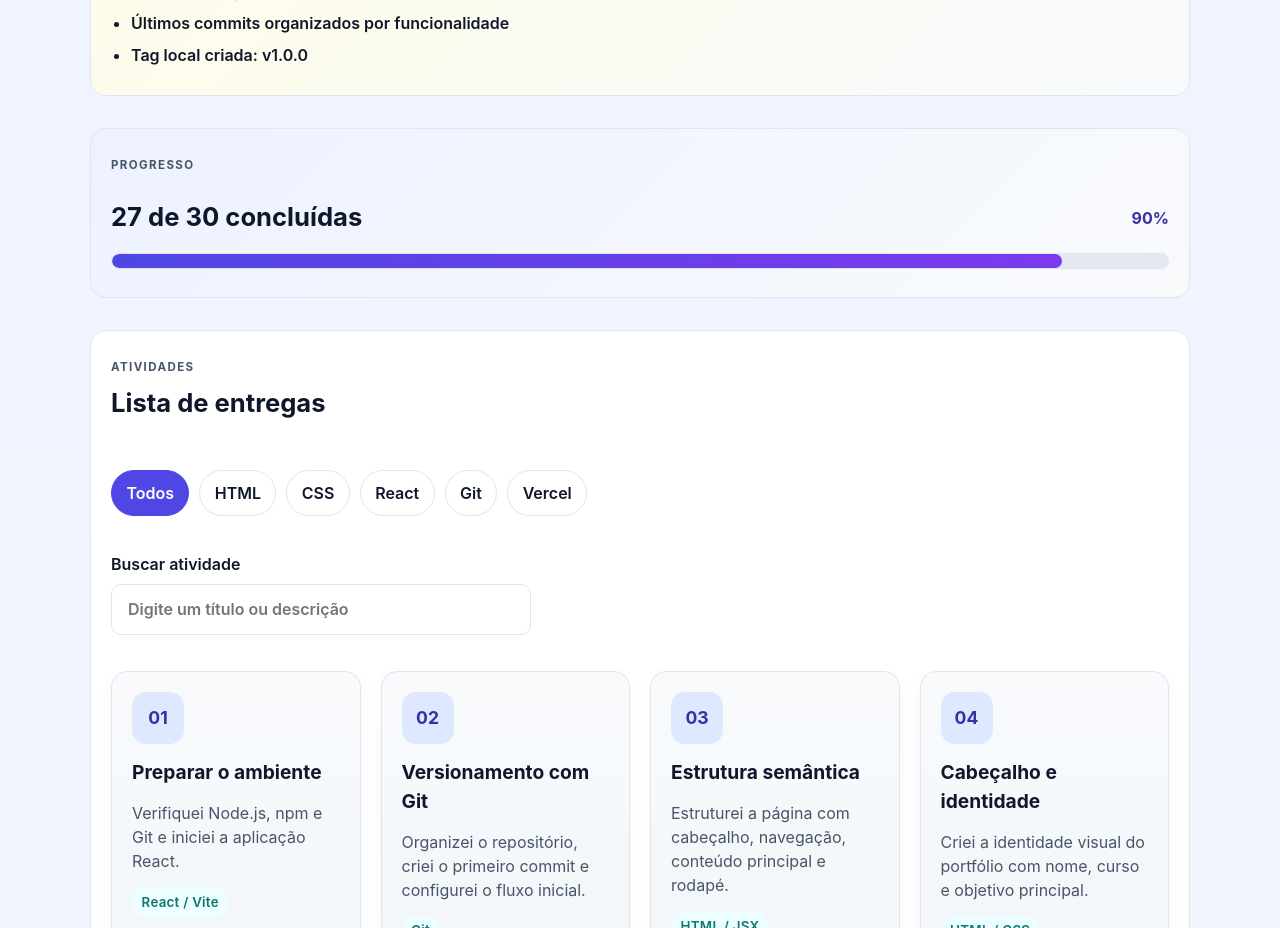
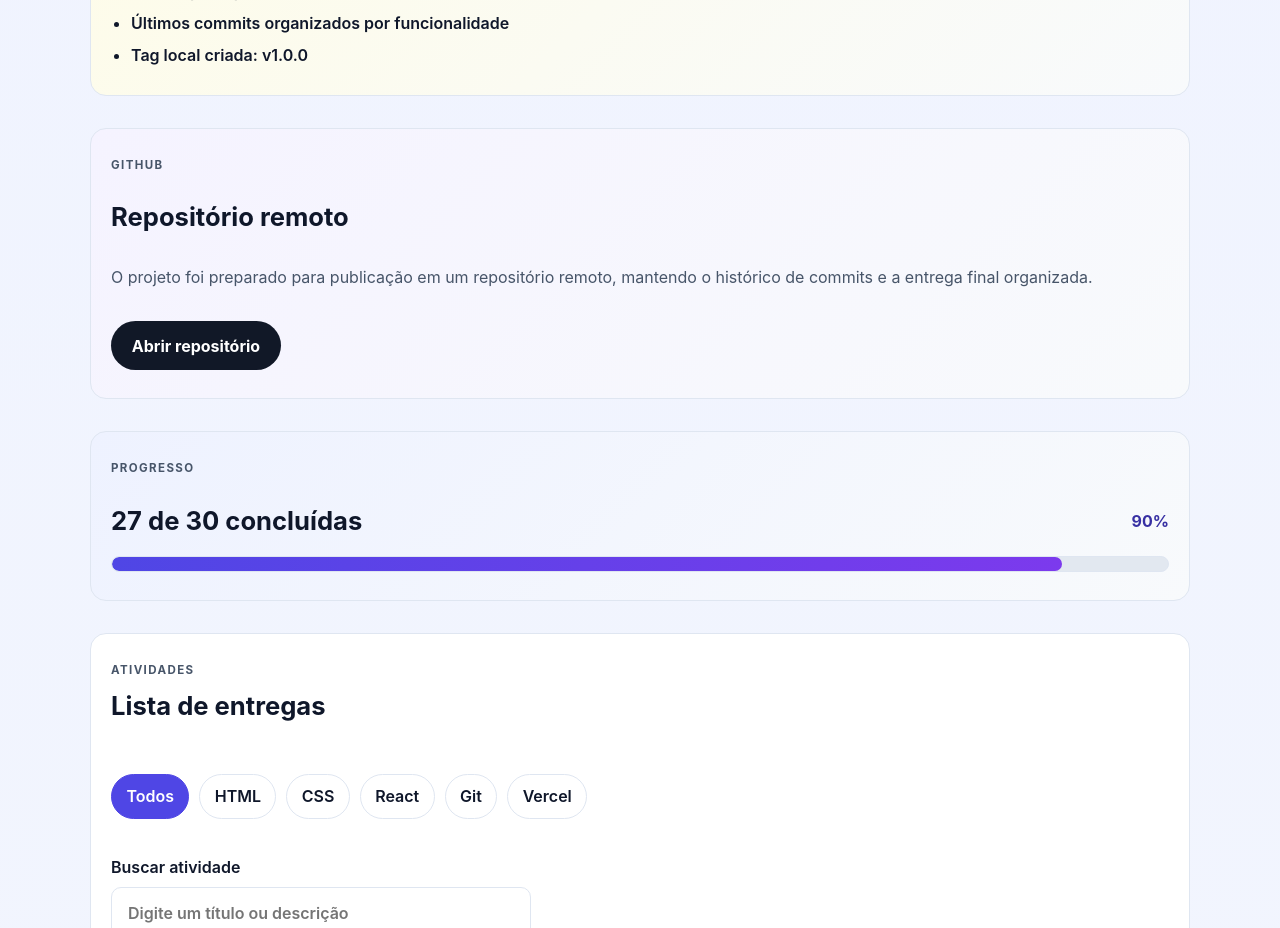
Before and after one commit to juliana008/anotacoes, a React (Vite) app in the folder Desenvolvimento_Full_Stack/Aulas/React/pratica_revisao/: page / in a window 1280 px wide. Shown: the part 1480-2408 px from the top of the page. Built offline with nearby package versions, Linux system fonts and the light colour scheme.

Commit message:
publicar repositorio remoto

```diff
--- a/Desenvolvimento_Full_Stack/Aulas/React/pratica_revisao/src/App.css
+++ b/Desenvolvimento_Full_Stack/Aulas/React/pratica_revisao/src/App.css
@@ -209,6 +209,23 @@
   gap: 8px;
   color: var(--cor-texto);
   font-weight: 600;
+}
+
+.repositorio {
+  background: linear-gradient(135deg, #f5f3ff, #f8fafc);
+}
+
+.botao-repositorio {
+  display: inline-flex;
+  align-items: center;
+  justify-content: center;
+  width: fit-content;
+  background: #111827;
+  color: #fff;
+  text-decoration: none;
+  border-radius: 999px;
+  padding: 0.8rem 1.3rem;
+  font-weight: 700;
 }
 
 .sobre__conteudo {
--- a/Desenvolvimento_Full_Stack/Aulas/React/pratica_revisao/src/App.jsx
+++ b/Desenvolvimento_Full_Stack/Aulas/React/pratica_revisao/src/App.jsx
@@ -20,6 +20,8 @@ const historicoGit = [
   'Últimos commits organizados por funcionalidade',
   'Tag local criada: v1.0.0',
 ]
+
+const repositorioRemoto = 'https://github.com/seu-usuario/portfolio-atividades'
 
 const filtros = ['Todos', 'HTML', 'CSS', 'React', 'Git', 'Vercel']
 
@@ -134,6 +136,18 @@ function App() {
               <li key={item}>{item}</li>
             ))}
           </ul>
+        </section>
+
+        <section className="bloco repositorio">
+          <p className="eyebrow">GitHub</p>
+          <h2>Repositório remoto</h2>
+          <p>
+            O projeto foi preparado para publicação em um repositório remoto, mantendo o
+            histórico de commits e a entrega final organizada.
+          </p>
+          <a className="botao-repositorio" href={repositorioRemoto} target="_blank" rel="noreferrer">
+            Abrir repositório
+          </a>
         </section>
 
         <section className="bloco progresso">
```
